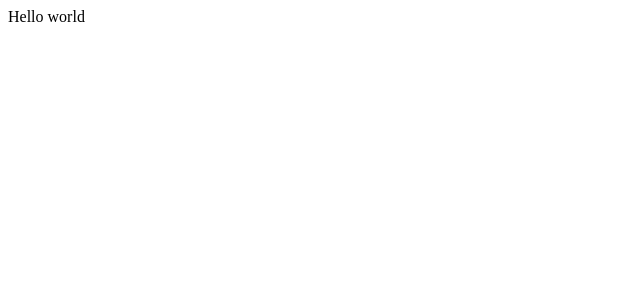
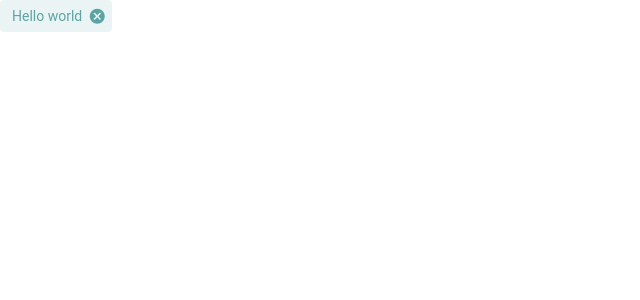
Before and after one commit to brzezinskimarcin/job-listings-exercise, a Vue app: page / in a window 1280 px wide. Shown: the top 300 px of the page, without its empty margins (0-640 px from the left). Built offline with nearby package versions, Linux system fonts and the light colour scheme.

Commit message:
feat: add vuetify and mdi

```diff
--- a/package.json
+++ b/package.json
@@ -13,9 +13,11 @@
   },
   "dependencies": {
     "pinia": "^2.0.28",
-    "vue": "^3.2.45"
+    "vue": "^3.2.45",
+    "vuetify": "^3.1.4"
   },
   "devDependencies": {
+    "@mdi/font": "^7.1.96",
     "@rushstack/eslint-patch": "^1.1.4",
     "@types/jsdom": "^20.0.1",
     "@types/node": "^18.11.12",
--- a/src/App.vue
+++ b/src/App.vue
@@ -2,5 +2,5 @@
 </script>
 
 <template>
-  <div>Hello world</div>
+  <v-chip color="primary" label closable>Hello world</v-chip>
 </template>
--- a/src/main.ts
+++ b/src/main.ts
@@ -1,9 +1,11 @@
 import { createApp } from 'vue'
 import { createPinia } from 'pinia'
+import { vuetify } from './vuetify'
 import App from './App.vue'
 
 const app = createApp(App)
 
 app.use(createPinia())
+app.use(vuetify)
 
 app.mount('#app')
--- /dev/null
+++ b/src/vuetify.ts
@@ -0,0 +1,25 @@
+import { createVuetify, type ThemeDefinition } from 'vuetify';
+import * as components from 'vuetify/components';
+import * as directives from 'vuetify/directives';
+
+import 'vuetify/styles';
+import '@mdi/font/css/materialdesignicons.css';
+
+const light: ThemeDefinition = {
+  dark: false,
+  colors: {
+    background: '#EFFAFA',
+    primary: '#5BA4A4',
+    secondary: '#2C3A3A'
+  }
+}
+
+export const vuetify = createVuetify({
+  components,
+  directives,
+  theme: {
+    themes: {
+      light
+    }
+  }
+});
```
Also changed, not shown: 1 other file (tests, documents, lock files or other folders).
